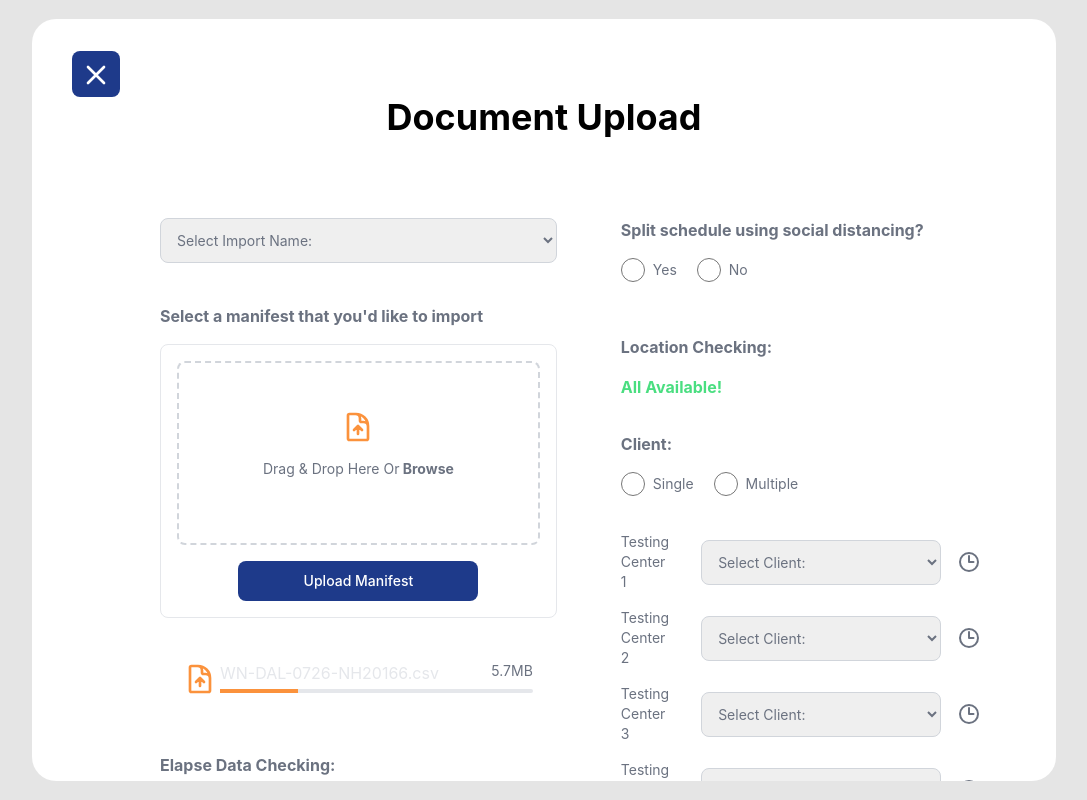
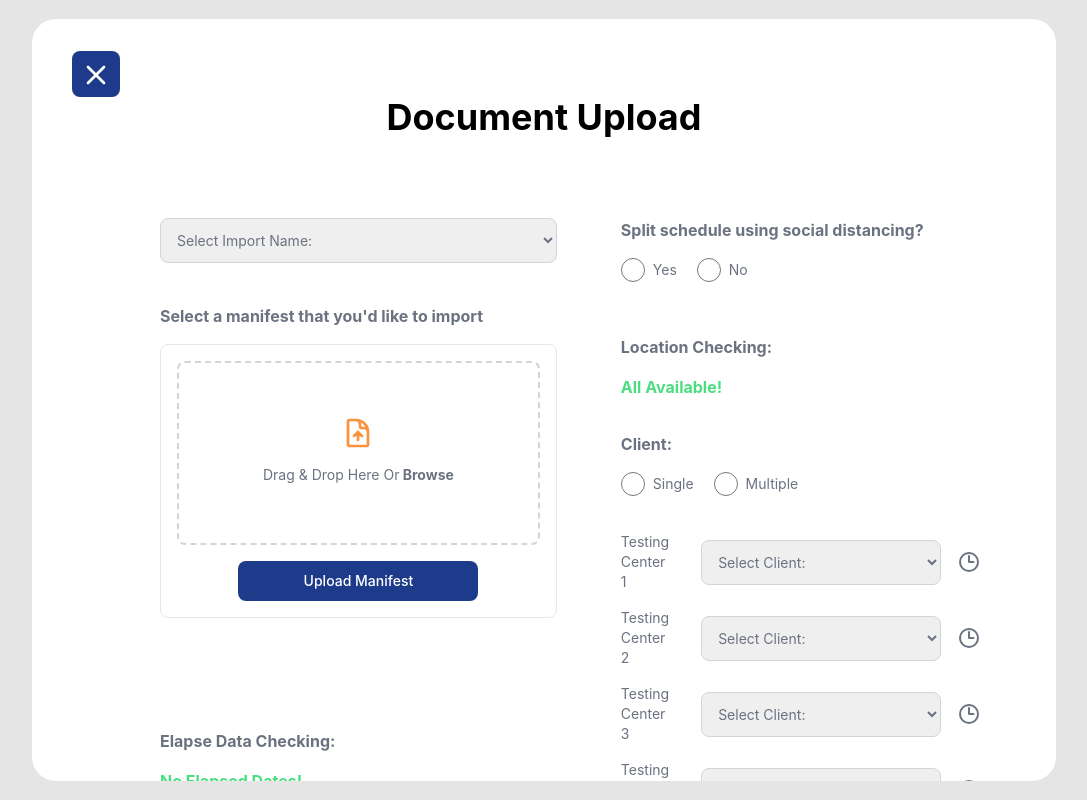
Before and after one commit to maximo954/document_upload, a Next.js app: page / in a window 1280 px wide. Both pictures are taken after a click on the button "Open Modal". Shown: the whole page, without its empty margins (96-1183 px from the left). Built offline with nearby package versions, Linux system fonts and the light colour scheme.

Commit message:
Worked on loader and dropzone

```diff
--- a/app/page.js
+++ b/app/page.js
@@ -47,8 +47,8 @@ export default function Home() {
                 </p>
                 <DropZone />
                 <hr className="h-px w-full mt-6 mb-4 border-0 dark:bg-gray-200"></hr>
-                <Loader />
-                <hr className="h-px w-full mt-4 mb-4 border-0 dark:bg-gray-200"></hr>
+                {/* <Loader />
+                <hr className="h-px w-full mt-4 mb-4 border-0 dark:bg-gray-200"></hr> */}
               </div>
               <hr className="h-px w-1/2 mt-6 mb-4 border-0 dark:bg-gray-300"></hr>
               <h1 className="mb-4 font-bold text-gray-500">
--- a/components/drop_zone.js
+++ b/components/drop_zone.js
@@ -2,6 +2,7 @@ import React, { useCallback, useState } from "react";
 import { useDropzone } from "react-dropzone";
 import Button from "./button";
 import Icon from "./icon";
+import Loader from "./loader";
 
 const path =
   "M19.5 14.25v-2.625a3.375 3.375 0 0 0-3.375-3.375h-1.5A1.125 1.125 0 0 1 13.5 7.125v-1.5a3.375 3.375 0 0 0-3.375-3.375H8.25m6.75 12-3-3m0 0-3 3m3-3v6m-1.5-15H5.625c-.621 0-1.125.504-1.125 1.125v17.25c0 .621.504 1.125 1.125 1.125h12.75c.621 0 1.125-.504 1.125-1.125V11.25a9 9 0 0 0-9-9Z";
@@ -20,7 +21,7 @@ const DropZone = () => {
   const { getRootProps, getInputProps } = useDropzone({ onDrop });
   const selected_images = selectedImages?.map((file) => (
     <div>
-      <img src={file.preview} className="w-[100px]" alt="" />
+      <Loader key={file.path} file={file.path} size={file.size} image={<img src={file.preview} className="w-[50px] mr-4" alt={file.path}/>}/>
     </div>
   ));
 
@@ -39,7 +40,6 @@ const DropZone = () => {
                   <span className="font-bold text-gray-500"> Browse</span>
                 </p>
               </div>
-              <div className="pb-3">{selected_images}</div>
             </div>
             <Button
               style="px-5 py-2.5 text-sm font-medium text-center w-60 mt-4 text-white bg-blue-900 rounded-lg focus:ring-4 focus:ring-blue-200 dark:focus:ring-blue-900 hover:bg-blue-800"
@@ -48,6 +48,9 @@ const DropZone = () => {
           </div>
         </div>
       </div>
+      <hr className="h-px w-full mt-4 mb-4 border-0 dark:bg-gray-200"></hr>
+      <div className="pb-3">{selected_images}</div>
+
     </div>
   );
 };
--- a/components/loader.js
+++ b/components/loader.js
@@ -3,19 +3,19 @@ import Icon from "./icon";
 
 const path = "M19.5 14.25v-2.625a3.375 3.375 0 0 0-3.375-3.375h-1.5A1.125 1.125 0 0 1 13.5 7.125v-1.5a3.375 3.375 0 0 0-3.375-3.375H8.25m6.75 12-3-3m0 0-3 3m3-3v6m-1.5-15H5.625c-.621 0-1.125.504-1.125 1.125v17.25c0 .621.504 1.125 1.125 1.125h12.75c.621 0 1.125-.504 1.125-1.125V11.25a9 9 0 0 0-9-9Z"
 
-const Loader = () => {
+const Loader = ({file, image, size}) => {
   return (
     <div className="flex items-center mx-6">
 
       <div className="mt-1">
-        <Icon size='h-8 w-8' color="text-orange-400" path={path} />
+        {image}
       </div>
 
       <div className="flex-col w-full ml-1">
 
         <div className="flex mb-1 justify-between w-full">
-          <div className="text-gray-200">WN-DAL-0726-NH20166.csv</div>
-          <div className="text-gray-500 text-sm">5.7MB</div>
+          <div className="text-gray-200">{file}</div>
+          <div className="text-gray-500 text-sm">{(size/1000000).toFixed(2)}MB</div>
         </div>
 
         <div className="h-1 bg-gray-200 rounded-full">
```
